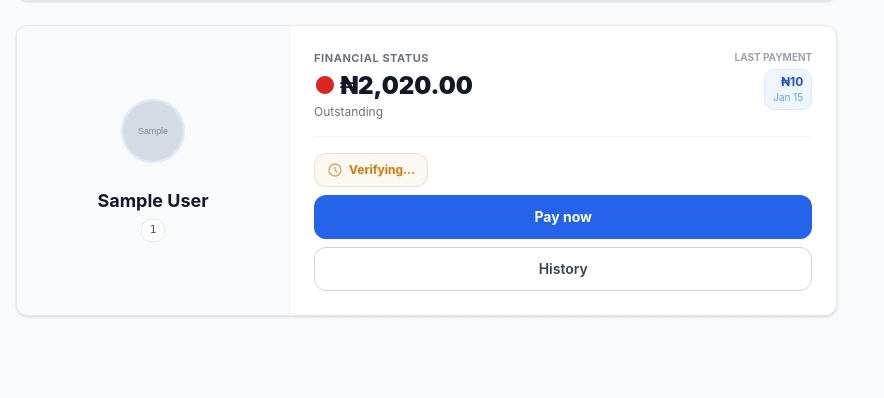
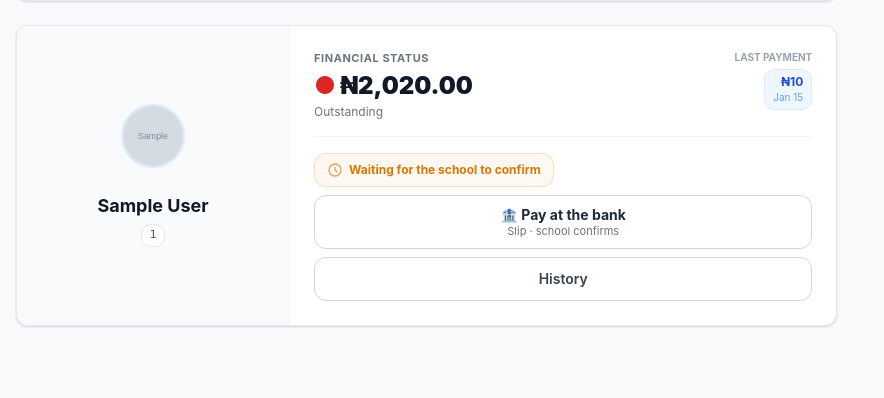
Before and after one commit to pgcsc170531/symfony-docker-starter, a Symfony app: template templates/tenant/parent/dashboard.html.twig in a window 1280 px wide. Shown: the part 698-1096 px from the top of the page, without its empty margins (0-884 px from the left). Before the commit the page ends 1015 px from the top, so only its background shows below. Run offline with Twig, Linux system fonts and the light colour scheme; the template is opened without the code that fills it: most values are stand-ins (such as "Sample title", 1, 10 or a date in 2020); grey boxes marked "Sample" are stand-in pictures; some libraries are stand-ins or nearby versions.

Commit message:
Name the two payment paths by what they do, not when
'Pay now' promised speed and ended in a slip the bursar had to verify, while
'Pay online' confirmed itself. The labels now say which is which:

- Dashboard card: 'Pay N online / Confirmed instantly' (primary), then
  'Pay at the bank / Slip - school confirms', then History. 'Pay now' is gone:
  it was a link to the invoice, not a way to pay. An offline-only school hides
  the online button (availability already decides), so the bank path becomes
  primary on its own.
- Invoice: 'Pay online / N - confirmed instantly' before
  'Get payment slip / Bank slip - school confirms'. 'Generate payment slip'
  described our document, not the parent's task.
- Fees screen: 'Bank transfer' -> 'Pay by transfer' (that path is a dedicated
  account and confirms automatically, unlike the slip).
- The pending pill reads 'Waiting for the school to confirm' and links to the
  fees screen; it used to say 'Verifying...' with no route to the answer.

Both buttons are 54px, two lines, at 320/360; the desktop invoice row stays
one line; 0px horizontal overflow.

```diff
--- a/templates/tenant/parent/dashboard.html.twig
+++ b/templates/tenant/parent/dashboard.html.twig
@@ -310,36 +310,41 @@
                                                     Payment cancelled
                                                 </div>
                                             {% else %}
-                                                <div class="inline-flex items-center gap-1.5 rounded-lg border border-pending/20 bg-pending/5 px-3 py-2 text-xs font-bold text-pending" title="Payment is awaiting confirmation from the Bursar">
+                                                <a href="{{ path('app_parent_finance_view', {id: student.id}) }}"
+                                                   class="inline-flex items-center gap-1.5 rounded-lg border border-pending/20 bg-pending/5 px-3 py-2 text-xs font-bold text-pending"
+                                                   title="Your payment has been recorded and is waiting for the school office to confirm it.">
                                                     <svg class="h-4 w-4 animate-pulse" fill="none" stroke="currentColor" viewBox="0 0 24 24" aria-hidden="true"><path stroke-linecap="round" stroke-linejoin="round" stroke-width="2" d="M12 8v4l3 3m6-3a9 9 0 11-18 0 9 9 0 0118 0z"></path></svg>
-                                                    Verifying…
-                                                </div>
+                                                    Waiting for the school to confirm
+                                                </a>
                                             {% endif %}
                                         </div>
                                     {% endif %}
 
                                     {# The financial column is narrow at every width (the card is
                                        split 1/3 + 2/3), so the actions stay a single
-                                       full-width stack. Primary first, nearest the thumb. #}
+                                       full-width stack. Each button names its OUTCOME:
+                                       online confirms itself, the bank path needs the school. #}
                                     <div class="grid grid-cols-1 gap-2">
-                                        {% if invoice and debt > 0 %}
-                                            <a href="{{ path('app_tenant_invoice_show', {id: invoice.id}) }}"
-                                               class="order-1 inline-flex min-h-[44px] w-full items-center justify-center gap-2 rounded-lg bg-accent-600 px-5 text-sm font-bold text-white shadow-sm transition-colors hover:bg-accent-700">
-                                                Pay now
-                                            </a>
-                                        {% endif %}
-
                                         {% if invoice and debt > 0 and onlinePaymentAvailable %}
                                             {# Paying by card before the office sees it: same POST the Fees
                                                screen uses, so the amount, the charge policy and the
                                                ownership check are decided server-side, once. #}
-                                            <form method="post" action="{{ path('app_parent_payment_start', {id: invoice.id}) }}" class="order-2 w-full">
+                                            <form method="post" action="{{ path('app_parent_payment_start', {id: invoice.id}) }}" class="order-1 w-full">
                                                 <input type="hidden" name="_token" value="{{ csrf_token('pay_start_' ~ invoice.id) }}">
                                                 <button type="submit"
-                                                        class="inline-flex min-h-[44px] w-full items-center justify-center gap-2 rounded-lg border border-accent-300 bg-white px-4 text-sm font-bold text-accent-700 transition-colors hover:bg-accent-50">
-                                                    💳 Pay ₦{{ (onlineTotals[invoice.id] ?? invoice.balanceDue)|number_format(2) }} online
+                                                        class="flex min-h-[54px] w-full flex-col items-center justify-center rounded-lg bg-accent-600 px-3 py-2 text-center leading-tight text-white shadow-sm transition-colors hover:bg-accent-700">
+                                                    <span class="text-sm font-bold">💳 Pay ₦{{ (onlineTotals[invoice.id] ?? invoice.balanceDue)|number_format(2) }} online</span>
+                                                    <span class="text-[11px] font-normal text-white/85">Confirmed instantly</span>
                                                 </button>
                                             </form>
+                                        {% endif %}
+
+                                        {% if invoice and debt > 0 %}
+                                            <a href="{{ path('app_tenant_invoice_show', {id: invoice.id}) }}"
+                                               class="order-2 flex min-h-[54px] w-full flex-col items-center justify-center rounded-lg border border-ink-300 bg-white px-3 py-2 text-center leading-tight transition-colors hover:border-accent-400 hover:bg-accent-50">
+                                                <span class="text-sm font-bold text-ink-800">🏦 Pay at the bank</span>
+                                                <span class="text-[11px] text-ink-500">Slip · school confirms</span>
+                                            </a>
                                         {% endif %}
 
                                         <a href="{{ path('app_parent_finance_view', {id: student.id}) }}"
--- a/templates/tenant/parent/finance_view.html.twig
+++ b/templates/tenant/parent/finance_view.html.twig
@@ -110,7 +110,7 @@
                                                     <input type="hidden" name="_token" value="{{ csrf_token('pay_start_' ~ invoice.id) }}">
                                                     <button type="submit"
                                                             class="inline-flex items-center justify-center min-h-[44px] px-3 border border-ink-300 bg-white text-ink-700 hover:bg-ink-50 font-semibold text-xs rounded whitespace-nowrap">
-                                                        Bank transfer
+                                                        Pay by transfer
                                                     </button>
                                                 </form>
                                             {% endif %}
```
Also changed, not shown: templates/tenant/invoice/show.html.twig (+8 -5 lines).
